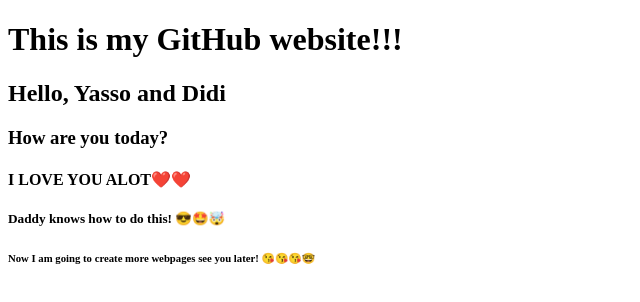
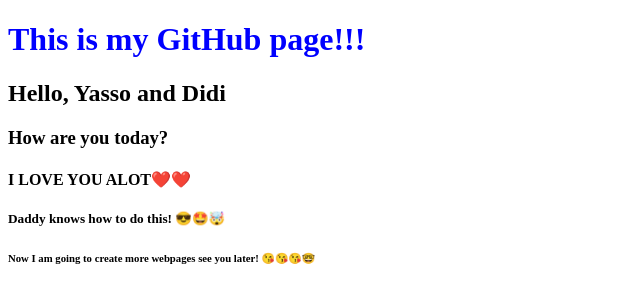
Before and after one commit to Hamadabcn/Hamadabcn.github.io, a plain HTML site: page index.html in a window 1280 px wide. Shown: the whole page, without its empty margins (0-640 px from the left). Drawn offline with Linux system fonts and the light colour scheme.

Commit message:
add color h1

```diff
--- a/index.html
+++ b/index.html
@@ -2,16 +2,20 @@
 <html>
     <head>
         <title>
-            This is my Website, welcome
+        This is my webpage, welcome
         </title>
+        <style>
+            h1 {
+                color: blue
+            }
+        </style>
     </head>
     <body>
-        <h1>This is my GitHub website!!!</h1>
+        <h1>This is my GitHub page!!!</h1>
         <h2>Hello, Yasso and Didi</h2>
         <h3>How are you today?</h3>
         <h4>I LOVE YOU ALOT❤️❤️</h4>
         <h5>Daddy knows how to do this! 😎🤩🤯</h5>
         <h6>Now I am going to create more webpages see you later! 😘😘😘🤓</h6>
-
     </body>
 </html>
```
